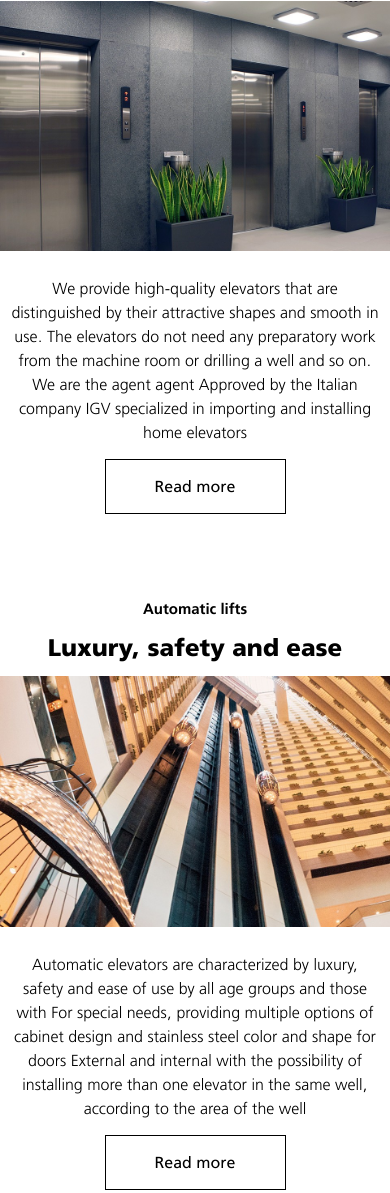
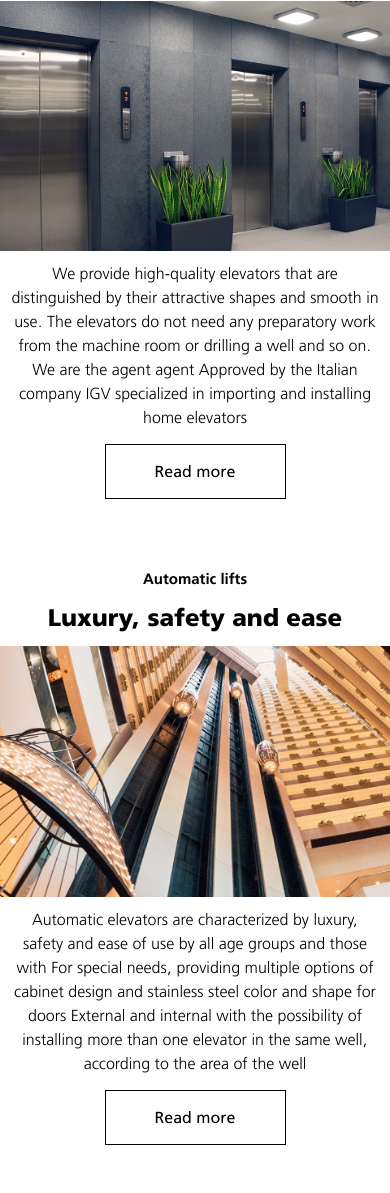
Before and after one commit to HaSanAlkholy/Silver-motor, a plain HTML site: page index-en.html in a window 390 px wide. Shown: the part 1534-2727 px from the top of the page. Drawn offline with Linux system fonts and the light colour scheme.

Commit message:
committed

```diff
--- a/assets/scss/main.scss
+++ b/assets/scss/main.scss
@@ -695,11 +695,8 @@ section {
             }
 
             @media (max-width: 768px) {
-                padding: 20px 25px;
+                padding: 10px;
                 text-align: center;
-            }
-            @media (max-width: 576px) {
-                padding: 20px 10px;
             }
 
             h3 {
@@ -1239,11 +1236,8 @@ html[dir="ltr"] {
             }
 
             @media (max-width: 768px) {
-                padding: 25px 25px;
+                padding: 10px;
                 text-align: center;
-            }
-            @media (max-width: 576px) {
-                padding: 25px 10px;
             }
         }
     }
```
Also changed, not shown: assets/css/main.css, 1 other file.
